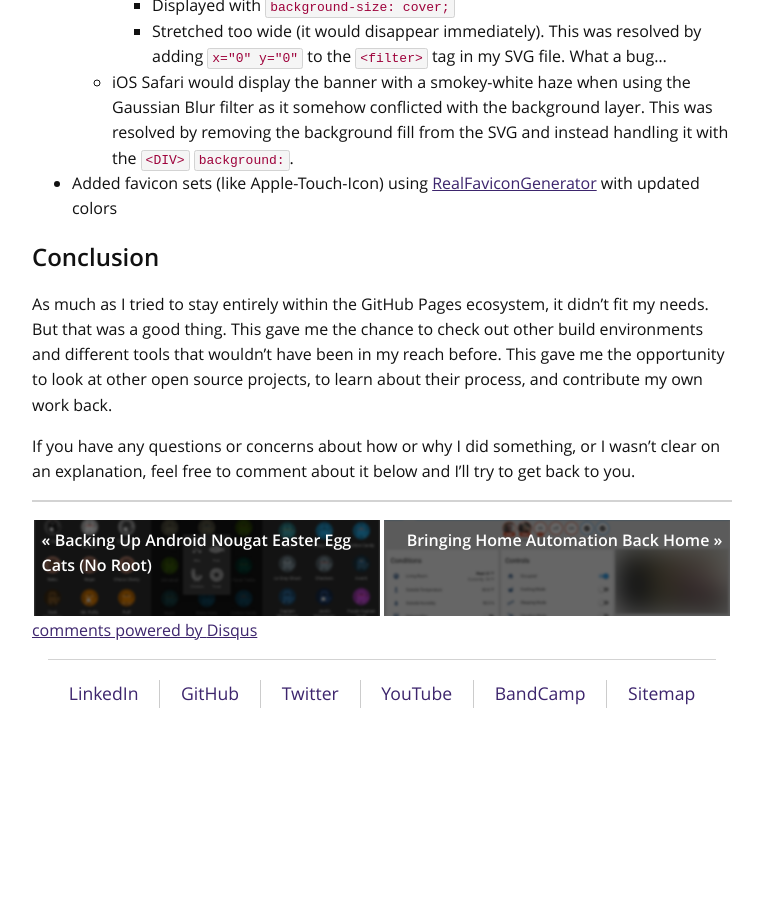
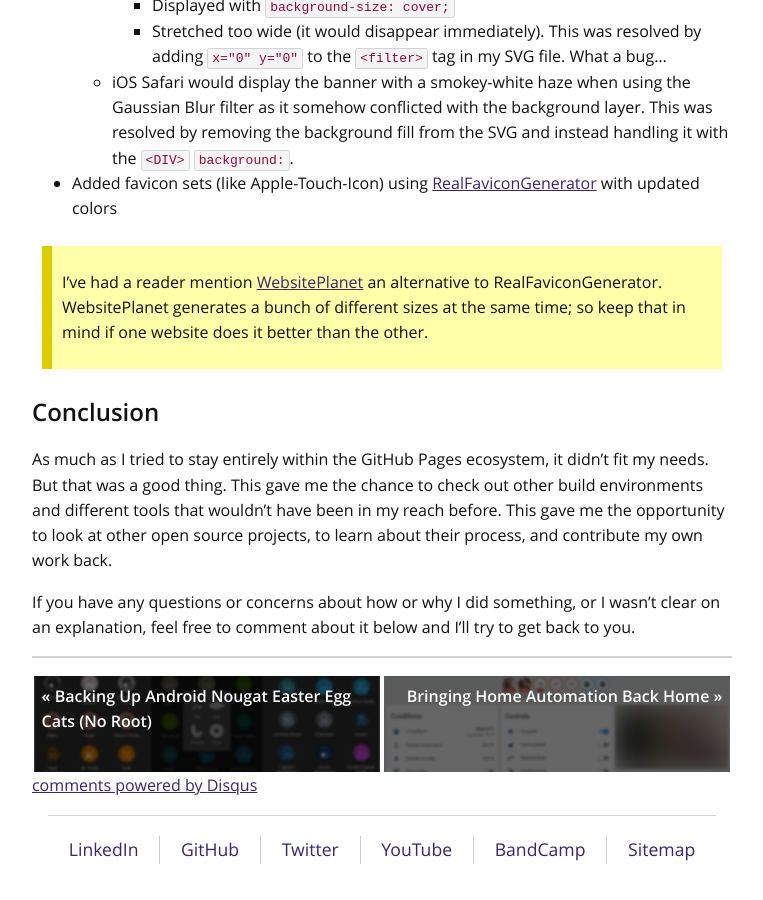
Before and after one commit to aav7fl/website-legacy, a Jekyll site: the page built from _posts/2017-02-22-improving-jekyll-2017.md, in a window 1280 px wide and 900 px high, scrolled down 8684 px. Shown: the whole window, without its empty margins (258-1021 px from the left). Built offline with Jekyll 4.4.1, drawn with Linux system fonts in a browser that asks for light colours; comment, search, counter and statistics services are not loaded; before the commit the page ends 9428 px from its top, so only the background shows below that.

Commit message:
Update 2017-02-22-improving-jekyll-2017.md

```diff
--- a/_posts/2017-02-22-improving-jekyll-2017.md
+++ b/_posts/2017-02-22-improving-jekyll-2017.md
@@ -270,6 +270,8 @@ Lastly, I made a substantial improvements to the CSS, lightened the webpage layo
   - iOS Safari would display the banner with a smokey-white haze when using the Gaussian Blur filter as it somehow conflicted with the background layer. This was resolved by removing the background fill from the SVG and instead handling it with the `<DIV>` `background:`.
 - Added favicon sets (like Apple-Touch-Icon) using [RealFaviconGenerator](https://realfavicongenerator.net/) with updated colors
 
+> I've had a reader mention [WebsitePlanet](https://www.websiteplanet.com/webtools/favicon-generator/) an alternative to RealFaviconGenerator. WebsitePlanet generates a bunch of different sizes at the same time; so keep that in mind if one website does it better than the other.
+
 ## Conclusion
 
 As much as I tried to stay entirely within the GitHub Pages ecosystem, it didn't fit my needs. But that was a good thing. This gave me the chance to check out other build environments and different tools that wouldn't have been in my reach before. This gave me the opportunity to look at other open source projects, to learn about their process, and contribute my own work back.
```
